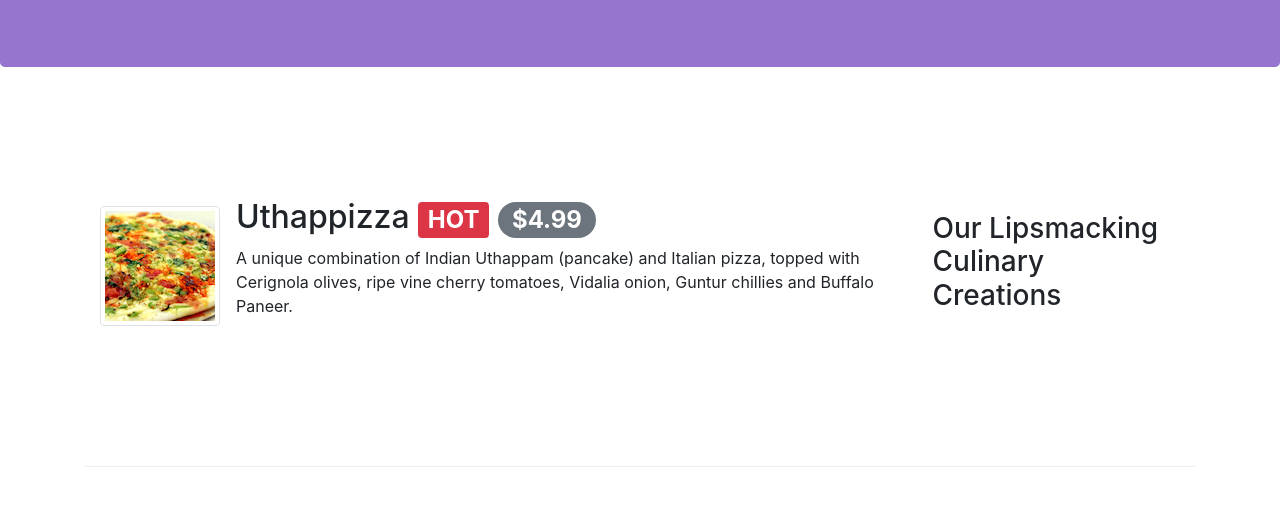
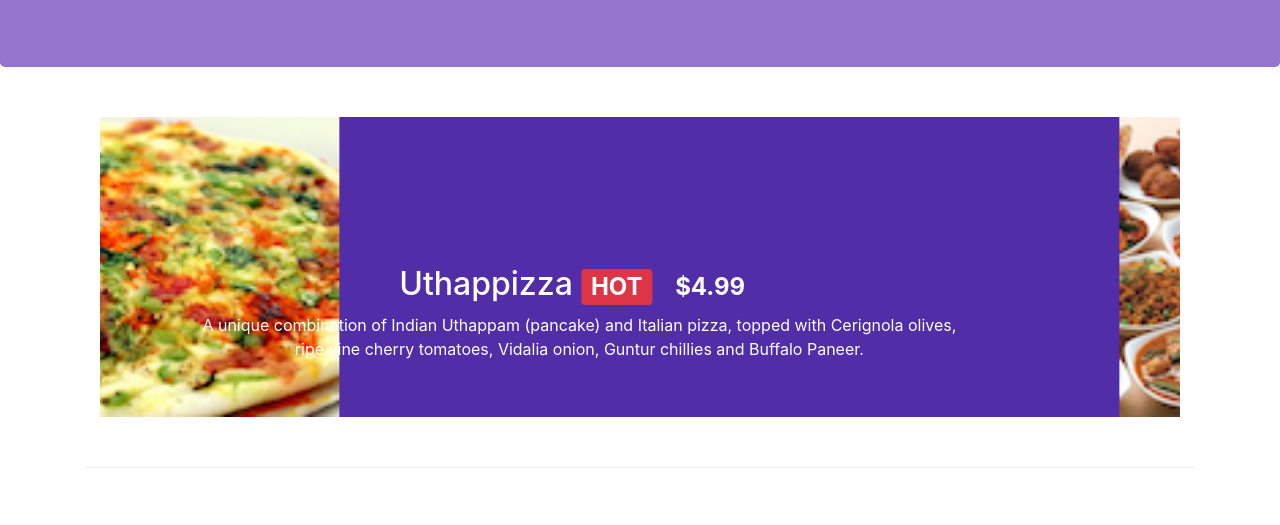
Before and after one commit to ishaanbajpai/Restaurant-Front-End, a website: page index.html in a window 1280 px wide. Shown: the part 275-800 px from the top of the page. Drawn offline with nearby package versions, Linux system fonts and the light colour scheme.

Commit message:
added carousel

```diff
--- a/css/styles.css
+++ b/css/styles.css
@@ -47,3 +47,17 @@
     border-bottom: 1px solid #ddd;
     padding: 10px;
 }
+.carousel {
+    background:#512DA8;
+}
+
+.carousel-item {
+  height: 300px;
+}
+
+.carousel-item img {
+    position: absolute;
+    top: 0;
+    left: 0;
+    min-height: 300px;
+}
--- a/index.html
+++ b/index.html
@@ -94,6 +94,38 @@
     </header>
 
     <div class="container">
+        <div class="row row-content">
+            <div class="col">
+                <div id="mycarousel" class="carousel slide" data-ride="carousel">
+                    <div class="carousel-inner" role="listbox">
+                        <div class="carousel-item active">
+                            <img class="d-block img-fluid"
+                                src="img/uthappizza.png" alt="Uthappizza">
+                            <div class="carousel-caption d-none d-md-block">
+                                <h2>Uthappizza <span class="badge badge-danger">HOT</span> <span class="badge badge-pill badge-default">$4.99</span></h2>
+                                <p class="d-none d-sm-block">A unique combination of Indian Uthappam (pancake) and Italian pizza, topped with Cerignola olives, ripe vine cherry tomatoes, Vidalia onion, Guntur chillies and Buffalo Paneer.</p>
+                            </div>
+                        </div>
+                        <div class="carousel-item">
+                            <img class="d-block img-fluid"
+                                src="img/buffet.png" alt="buffet">
+                            <div class="carousel-caption d-none d-md-block">
+                            <h2>Weekend Grand Buffet <span class="badge badge-danger">NEW</span></h2>
+                            <p class="d-none d-sm-block">A unique combination of Indian Uthappam (pancake) and Italian pizza, topped with Cerignola olives, ripe vine cherry tomatoes, Vidalia onion, Guntur chillies and Buffalo Paneer.</p>
+                            </div>
+                        </div>
+                        <div class="carousel-item">
+                            <img class="d-block img-fluid"
+                                src="img/alberto.png" alt="alberto">
+                            <div class="carousel-caption d-none d-md-block">
+                            <h4>Executive Chef</h4>
+                            <p class="d-none d-sm-block">Award winning three-star Michelin chef with wide International experience having worked closely with whos-who in the culinary world, he specializes in creating mouthwatering Indo-Italian fusion experiences. </p>
+                            </div>
+                        </div>
+                    </div>
+                </div>
+            </div>
+        </div>
         <div class="row row-content align-items-center">
             <div class="col-sm-4 col-md-3 order-sm-last">
                 <h3>Our Lipsmacking Culinary Creations</h3>
```
